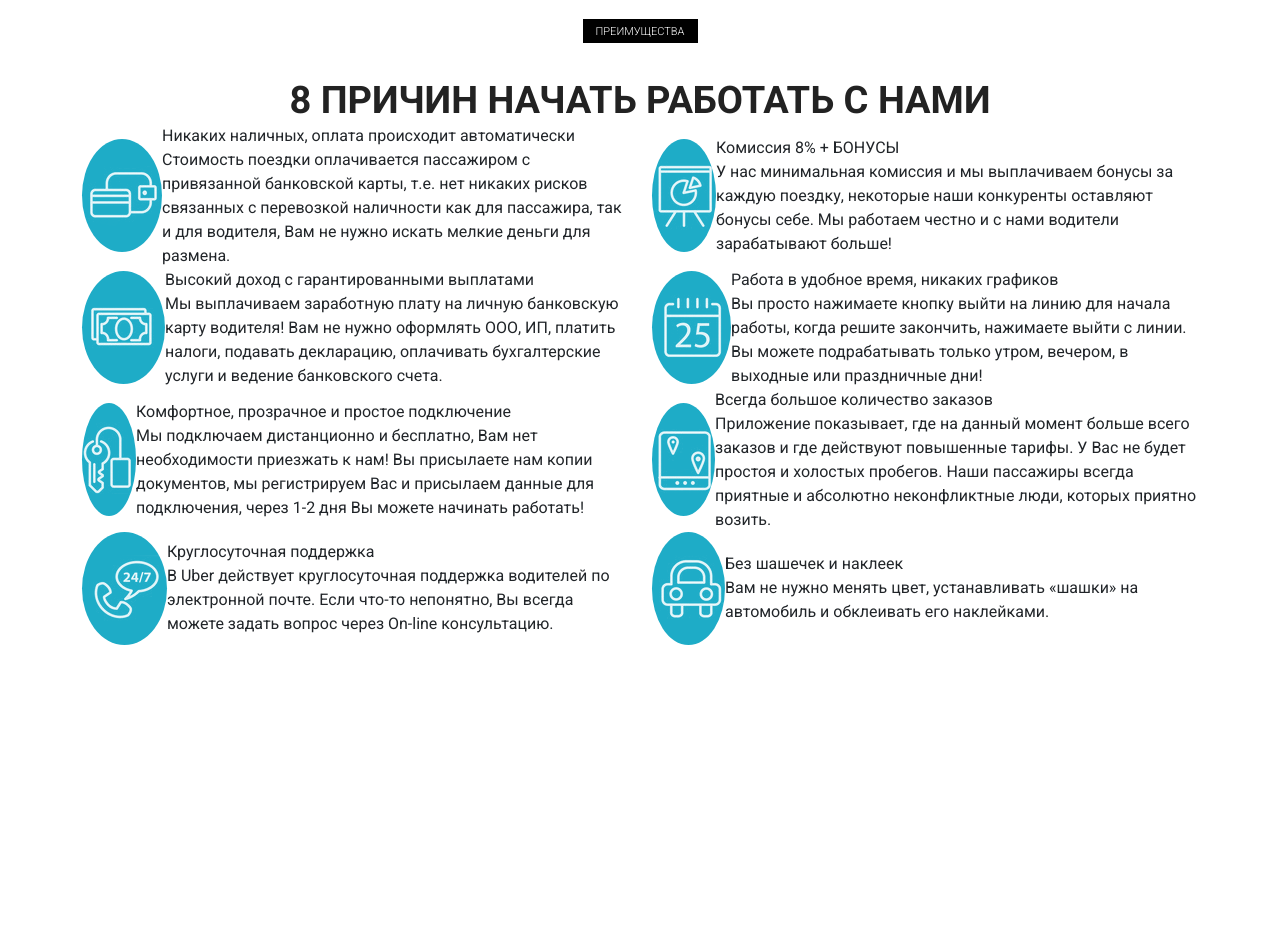
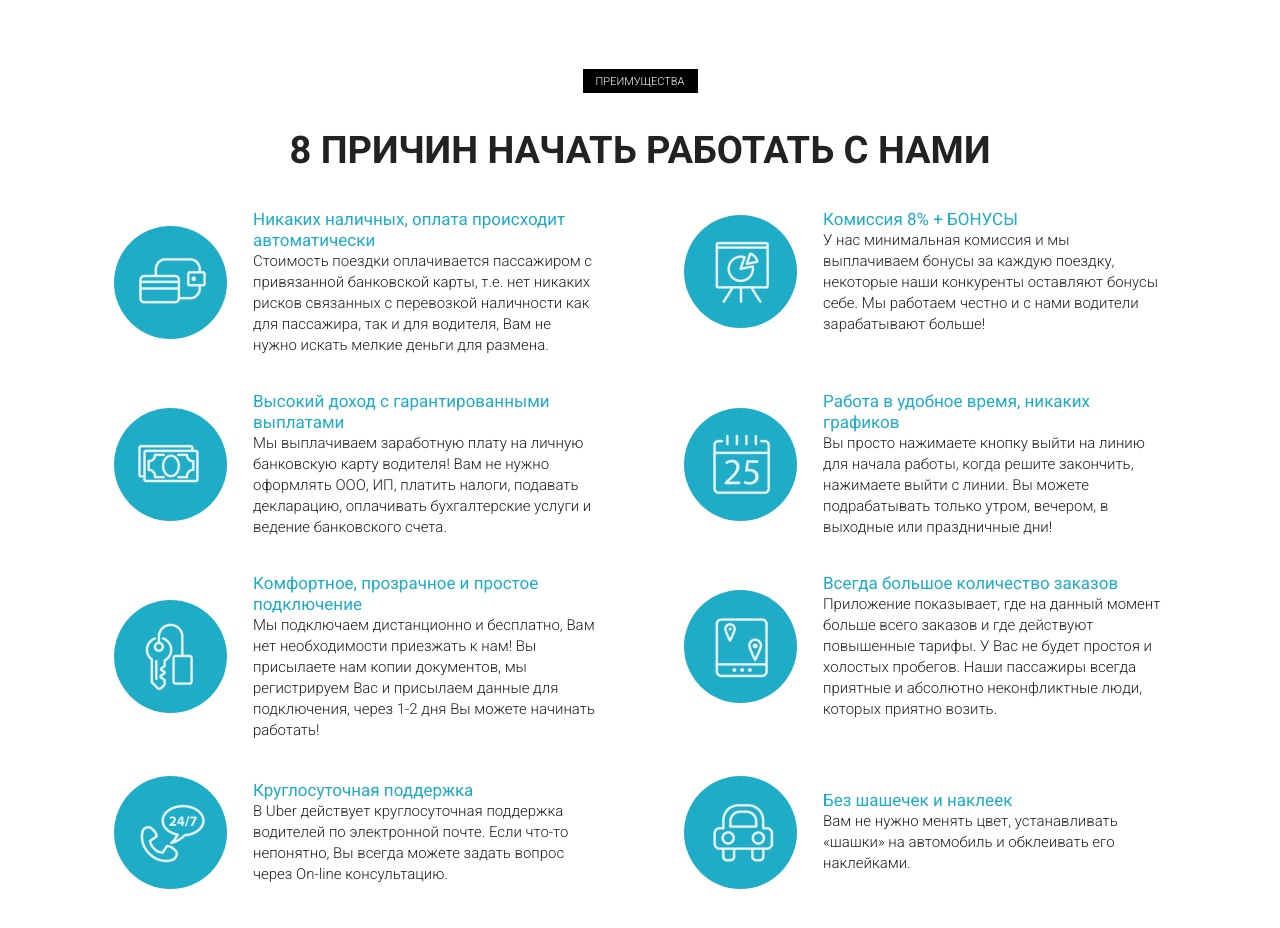
Before and after one commit to ovanse/study-uberUdemy, a plain HTML site: page src/index.html in a window 1280 px wide. Shown: the part 852-1780 px from the top of the page. Before the commit the page ends 1700 px from the top, so only its background shows below. Drawn offline with Linux system fonts and the light colour scheme.

Commit message:
after 26 homework

```diff
--- a/src/css/style.css
+++ b/src/css/style.css
@@ -3,6 +3,7 @@
 }
 
 header {
+	height: 50px;
 	position: relative;
 }
 
@@ -60,7 +61,7 @@ nav {
 	opacity: 0.5;
 }
 
-.subheader_call {
+.subheader .subheader_call {
 	color: #ffffff;
 	font-size: 12px;
 	font-weight: 300;
@@ -68,7 +69,7 @@ nav {
 	text-align: right;
 }
 
-.subheader_phone {
+.subheader .subheader_phone {
 	color: #ffffff;
 	display: block;
 	font-size: 22px;
@@ -144,7 +145,7 @@ nav {
 	width: 259px;
 }
 
-.block_subheader {
+.label {
 	font-size: 11px;
 	font-weight: 300;
 	height: 24px;
@@ -155,17 +156,17 @@ nav {
 	width: 115px;
 }
 
-.block_subheader--dark {
+.label--dark {
 	background-color: #000000;
 	color: #ffffff;
 }
 
-.block_subheader--light {
+.label--light {
 	background-color: #ffffff;
 	color: #000000;
 }
 
-.block_header {
+.title {
 	margin-top: 35px;
 	font-size: 38px;
 	font-weight: 700;
@@ -174,16 +175,15 @@ nav {
 	text-transform: uppercase;
 }
 
-.block_header--dark {
+.title--dark {
 	color: #222222;
 }
 
-.block_header--light {
+.title--light {
 	color: #ffffff;
 }
 
 .reasons {
-	background-color: #ffffff;
 	min-height: 900px;
 	padding: 71px 0 65px 0;
 }
@@ -191,7 +191,8 @@ nav {
 .reasons .reasons_item {
 	align-items: center;
 	display: flex;
-	justify-content: space-between;
+	justify-content: center;
+	margin-top: 35px;
 }
 
 .reasons .reasons_item .reasons_circle {
@@ -201,5 +202,24 @@ nav {
 	display: flex;
 	height: 113px;
 	justify-content: center;
+	margin-right: 26px;
 	width: 113px;
 }
+
+.reasons .reasons_item .reasons_descr {
+	width: 343px;
+}
+
+.reasons .reasons_item .reasons_descr .reasons_header {
+  color: #1eacc7;
+  font-size: 17px;
+  font-weight: 400;
+	line-height: 21px;
+}
+
+.reasons .reasons_item .reasons_descr .reasons_text {
+	color: #202020;
+	font-size: 15px;
+	font-weight: 300;
+	line-height: 21px;
+}
--- a/src/index.html
+++ b/src/index.html
@@ -67,115 +67,100 @@
 
 	<section class="reasons">
 		<div class="container">
-			<div class="block_subheader block_subheader--dark">преимущества</div>
-			<h2 class="block_header block_header--dark">8 причин начать работать с нами</h2>
+			<div class="label label--dark">преимущества</div>
+			<h2 class="title title--dark">8 причин начать работать с нами</h2>
 			<div class="row">
-				<div class="reasons_item col-md-6">
-					<div class="reasons_circle"
-					><img src="icons/reasons/card.png" alt="card" class="reasons_icon">
+				<div class="col-md-6">
+					<div class="reasons_item">
+						<div class="reasons_circle">
+							<img src="icons/reasons/card.png" alt="card" class="reasons_icon">
 						</div>
 						<div class="reasons_descr">
-						<div class="reasons_descr_header">
-							Никаких наличных, оплата происходит автоматически
-						</div>
-						<div class="reasons_descr_text">
-							Стоимость поездки оплачивается пассажиром с привязанной банковской карты, т.е. нет никаких рисков связанных с перевозкой наличности как для пассажира, так и для водителя, Вам не нужно искать мелкие деньги для размена.
+							<div class="reasons_header">Никаких наличных, оплата происходит автоматически</div>
+							<div class="reasons_text">Стоимость поездки оплачивается пассажиром с привязанной банковской карты, т.е. нет никаких рисков связанных с перевозкой наличности как для пассажира, так и для водителя, Вам не нужно искать мелкие деньги для размена.</div>
 						</div>
 					</div>
 				</div>
-				<div class="reasons_item col-md-6">
+				<div class="col-md-6">
+					<div class="reasons_item">
 						<div class="reasons_circle">
 							<img src="icons/reasons/chart.png" alt="flipchart" class="reasons_icon">
 						</div>
 						<div class="reasons_descr">
-						<div class="reasons_descr_header">
-							Комиссия 8% + БОНУСЫ
-						</div>
-						<div class="reasons_descr_text">
-							У нас минимальная комиссия и мы выплачиваем бонусы за каждую поездку, некоторые наши конкуренты оставляют бонусы себе. Мы работаем честно и с нами водители зарабатывают больше!
+							<div class="reasons_header">Комиссия 8% + БОНУСЫ</div>
+							<div class="reasons_text">У нас минимальная комиссия и мы выплачиваем бонусы за каждую поездку, некоторые наши конкуренты оставляют бонусы себе. Мы работаем честно и с нами водители зарабатывают больше!</div>
 						</div>
 					</div>
 				</div>
-				<div class="reasons_item col-md-6">
+				<div class="col-md-6">
+					<div class="reasons_item">
 						<div class="reasons_circle">
 							<img src="icons/reasons/money.png" alt="money" class="reasons_icon">
 						</div>
 						<div class="reasons_descr">
-						<div class="reasons_descr_header">
-							Высокий доход с гарантированными выплатами
-						</div>
-						<div class="reasons_descr_text">
-							Мы выплачиваем заработную плату на личную банковскую карту водителя! Вам не нужно оформлять ООО, ИП, платить налоги, подавать декларацию, оплачивать бухгалтерские услуги и ведение банковского счета.
+							<div class="reasons_header">Высокий доход с гарантированными выплатами</div>
+							<div class="reasons_text">Мы выплачиваем заработную плату на личную банковскую карту водителя! Вам не нужно оформлять ООО, ИП, платить налоги, подавать декларацию, оплачивать бухгалтерские услуги и ведение банковского счета.</div>
 						</div>
 					</div>
 				</div>
-				<div class="reasons_item col-md-6">
+				<div class="col-md-6">
+					<div class="reasons_item">
 						<div class="reasons_circle">
 							<img src="icons/reasons/calendar.png" alt="calendar" class="reasons_icon">
 						</div>
 						<div class="reasons_descr">
-						<div class="reasons_descr_header">
-							Работа в удобное время, никаких графиков
-						</div>
-						<div class="reasons_descr_text">
-							Вы просто нажимаете кнопку выйти на линию для начала работы, когда решите закончить, нажимаете выйти с линии. Вы можете подрабатывать только утром, вечером, в выходные или праздничные дни!
+							<div class="reasons_header">Работа в удобное время, никаких графиков</div>
+							<div class="reasons_text">Вы просто нажимаете кнопку выйти на линию для начала работы, когда решите закончить, нажимаете выйти с линии. Вы можете подрабатывать только утром, вечером, в выходные или праздничные дни!</div>
 						</div>
 					</div>
 				</div>
-				<div class="reasons_item col-md-6">
+				<div class="col-md-6">
+					<div class="reasons_item">
 						<div class="reasons_circle">
 							<img src="icons/reasons/key.png" alt="key" class="reasons_icon">
 						</div>
 						<div class="reasons_descr">
-						<div class="reasons_descr_header">
-							Комфортное, прозрачное и простое подключение
-						</div>
-						<div class="reasons_descr_text">
-							Мы подключаем дистанционно и бесплатно, Вам нет необходимости приезжать к нам! Вы присылаете нам копии документов, мы регистрируем Вас и присылаем данные для подключения, через 1-2 дня Вы можете начинать работать!
+							<div class="reasons_header">Комфортное, прозрачное и простое подключение</div>
+							<div class="reasons_text">Мы подключаем дистанционно и бесплатно, Вам нет необходимости приезжать к нам! Вы присылаете нам копии документов, мы регистрируем Вас и присылаем данные для подключения, через 1-2 дня Вы можете начинать работать!</div>
 						</div>
 					</div>
 				</div>
-				<div class="reasons_item col-md-6">
+				<div class="col-md-6">
+					<div class="reasons_item">
 						<div class="reasons_circle">
 							<img src="icons/reasons/map.png" alt="map" class="reasons_icon">
 						</div>
 						<div class="reasons_descr">
-						<div class="reasons_descr_header">
-							Всегда большое количество заказов
-						</div>
-						<div class="reasons_descr_text">
-							Приложение показывает, где на данный момент больше всего заказов и где действуют повышенные тарифы. У Вас не будет простоя и холостых пробегов. Наши пассажиры всегда приятные и абсолютно неконфликтные люди, которых приятно возить.
+							<div class="reasons_header">Всегда большое количество заказов</div>
+							<div class="reasons_text">Приложение показывает, где на данный момент больше всего заказов и где действуют повышенные тарифы. У Вас не будет простоя и холостых пробегов. Наши пассажиры всегда приятные и абсолютно неконфликтные люди, которых приятно возить.</div>
 						</div>
 					</div>
 				</div>
-				<div class="reasons_item col-md-6">
+				<div class="col-md-6">
+					<div class="reasons_item">
 						<div class="reasons_circle">
 							<img src="icons/reasons/call.png" alt="call" class="reasons_icon">
 						</div>
 						<div class="reasons_descr">
-						<div class="reasons_descr_header">
-							Круглосуточная поддержка
-						</div>
-						<div class="reasons_descr_text">
-							В Uber действует круглосуточная поддержка водителей по электронной почте. Если что-то непонятно, Вы всегда можете задать вопрос через On-line консультацию.
+							<div class="reasons_header">Круглосуточная поддержка</div>
+							<div class="reasons_text">В Uber действует круглосуточная поддержка водителей по электронной почте. Если что-то непонятно, Вы всегда можете задать вопрос через On-line консультацию.</div>
 						</div>
 					</div>
 				</div>
-				<div class="reasons_item col-md-6">
+				<div class="col-md-6">
+					<div class="reasons_item">
 						<div class="reasons_circle">
 							<img src="icons/reasons/car.png" alt="car" class="reasons_icon">
 						</div>
 						<div class="reasons_descr">
-						<div class="reasons_descr_header">
-							Без шашечек и наклеек
-						</div>
-						<div class="reasons_descr_text">
-							Вам не нужно менять цвет, устанавливать «шашки» на автомобиль и обклеивать его наклейками.
+							<div class="reasons_header">Без шашечек и наклеек</div>
+							<div class="reasons_text">Вам не нужно менять цвет, устанавливать «шашки» на автомобиль и обклеивать его наклейками.</div>
 						</div>
 					</div>
 				</div>
 			</div>
 		</div>
 	</section>
+
 </body>
 </html>
```
Lines whose indentation alone changed are shown as unchanged.
